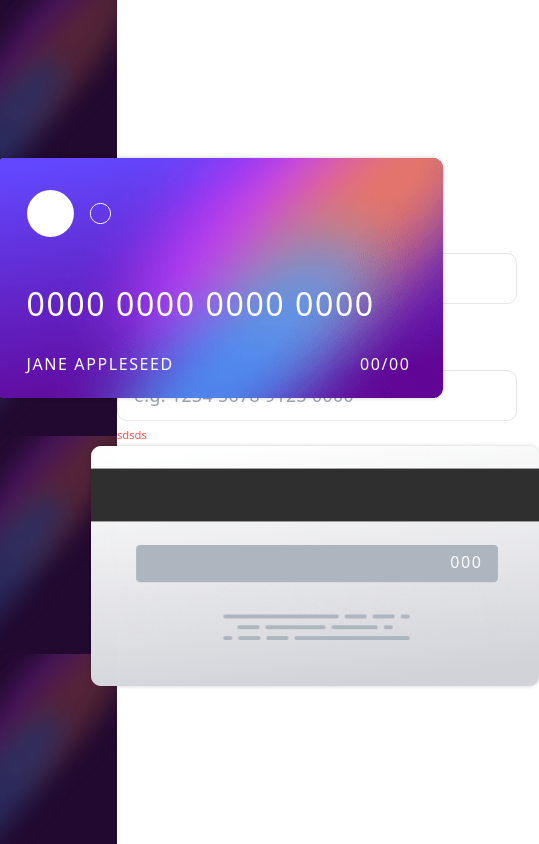
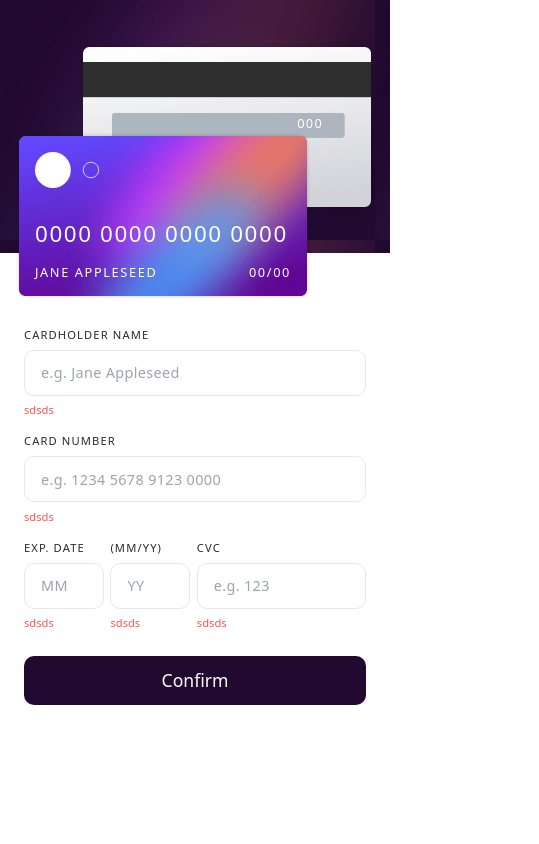
Before and after one commit to Honey-Macss/interactive-card-details-form, a React (Create React App) app: page / in a window 390 px wide. Shown: the whole page, 539 px wide, since content can reach past the window. Built offline with nearby package versions, Linux system fonts and the light colour scheme.

Commit message:
Media Queries

```diff
--- a/src/App.css
+++ b/src/App.css
@@ -11,7 +11,12 @@
 .cardWay{
   background: url("./Components/images/bg-main-desktop.png");
   background-size: contain;
+}
 
+@media only screen and (max-width: 1179px){
+  .cardWay{
+    background: url("./Components/images/bg-main-mobile.png");
+  }
 }
 
 
--- a/src/App.jsx
+++ b/src/App.jsx
@@ -6,7 +6,7 @@ import { BrowserRouter as Router, Routes, Route } from "react-router-dom"
 
 function App() {
   return (
-    <main className=" min-h-[100svh] grid grid-cols-[30%_1fr]">
+    <main className=" min-h-[100svh] grid grid-cols-[30%_1fr] lg1:grid-cols-[unset] lg1:grid-rows-[30%_1fr] ">
       <Cards />
       <Router>
         <Routes>
--- a/src/Components/Cards.jsx
+++ b/src/Components/Cards.jsx
@@ -6,14 +6,14 @@ import FrontCard from "./FrontCard";
 const Cards = () => {
   return (
     <div className= " cardWay grid place-content-center relative">
-        <div className=" w-[28rem] h-[15rem] relative left-[10rem] shadow-[rgba(0,_0,_0,_0.2)] shadow-[0px_0px_4px] rounded-[10px]">
-            <img className=" w-[28rem] h-[15rem]" src={front} alt="front-card" />
+        <div className=" w-[27rem] lg:w-[24rem] sm:w-[20rem] mi:w-[18rem] h-[14rem] sm:h-[10rem] lg:h-[12rem] relative left-[7rem] lg:left-[5rem] lg1:left-[0] sm1:left-[-2rem] mi1:left-[0] lg1:top-[13.3rem] sm:top-[12.1rem] lg1:z-[1] shadow-[rgba(0,_0,_0,_0.2)] shadow-[0px_0px_4px] rounded-[10px]">
+            <img className=" w-[27rem] lg:w-[24rem] sm:w-[20rem] mi:w-[18rem] h-[14rem] sm:h-[10rem] lg:h-[12rem]" src={front} alt="front-card" />
             <FrontCard />
         </div>
 
-        <div className=" w-[28rem] h-[15rem] mt-[3rem] relative left-[16rem] shadow-[rgba(0,_0,_0,_0.2)] shadow-[0px_0px_4px] rounded-[10px]">
-            <img className=" w-[28rem] h-[15rem] " src={back} alt="back-card" />
-            <p className=" font-normal text-white absolute top-[6.5rem] right-[3.5rem] tracking-widest">000</p>
+        <div className=" w-[27rem] lg:w-[24rem] sm:w-[20rem] mi:w-[18rem] h-[14rem] lg:h-[12rem] sm:h-[10rem] mt-[3rem] relative left-[10rem] lg:left-[7rem] lg1:left-[4rem] sm1:left-[2rem] mi1:left-[0] lg1:top-[-8.5rem] sm:top-[-6.5rem] shadow-[rgba(0,_0,_0,_0.2)] shadow-[0px_0px_4px] rounded-[10px]">
+            <img className=" w-[27rem] lg:w-[24rem] sm:w-[20rem] mi:w-[18rem] h-[14rem] lg:h-[12rem] sm:h-[10rem] " src={back} alt="back-card" />
+            <p className=" lg:text-[0.8rem] font-normal text-white absolute top-[5.1rem] right-[3rem] lg:top-[5.2rem] sm:top-[4.2rem] tracking-widest">000</p>
         </div>
     </div>
   )
--- a/src/Components/Completed.jsx
+++ b/src/Components/Completed.jsx
@@ -4,11 +4,11 @@ import check from "./images/icon-complete.svg";
 
 const Completed = () => {
   return (
-    <div className=" bg-[#ffffff] grid place-items-center">
-        <div className=" w-[25rem] grid place-items-center">
+    <div className=" bg-[#ffffff] grid place-items-center ml-[5rem] lg1:ml-[0] sm:px-[3rem] mi:px-[1.5rem] mi2:px-[0.7rem] mi:mb-[5rem]">
+        <div className=" w-[25rem] 2xl:w-[20rem] sm:w-[100%] grid place-items-center">
             <img src={check} alt="complete" />
-            <h1 className=" text-[#1d0929] mt-[2rem] text-[2rem] font-semibold tracking-widest">THANK YOU!</h1>
-            <p className=" text-[#8e8c90] my-[1.4rem] text-[1.1rem] font-medium tracking-wider">We've added your card details</p>
+            <h1 className=" text-[#1d0929] mt-[2rem] sm:mt-[1.7rem] text-[2rem] mi:text-[1.7rem] font-semibold tracking-widest">THANK YOU!</h1>
+            <p className=" text-[#8e8c90] my-[1.4rem] mi:-[1.0rem] text-[1.1rem] mi:text-[0.9rem] font-medium tracking-wider">We've added your card details</p>
             <Button buttonValue="Continue" />
         </div>
     </div>
--- a/src/Components/DetailInput.jsx
+++ b/src/Components/DetailInput.jsx
@@ -7,12 +7,12 @@ const DetailInput = () => {
   const placeHolders = ["e.g. Jane Appleseed", "e.g. 1234 5678 9123 0000", "MM", "YY", "e.g. 123"];
 
   return (
-    <div className=" bg-[#ffffff] flex justify-center items-center">
-        <form className=" w-[25rem]" >
+    <div className=" bg-[#ffffff] flex justify-center items-center sm:px-[3rem] mi:px-[1.5rem] mi2:px-[0.7rem] mi:mb-[5rem]">
+        <form className=" w-[25rem]  2xl:w-[20rem] sm:w-[100%] ml-[5rem] lg1:ml-[0]" >
           <Inputs label={labels[0]} placeHolders={placeHolders[0]} />
           <Inputs label={labels[1]} placeHolders={placeHolders[1]} />
 
-          <span className=" flex gap-[0.6rem]">
+          <span className=" flex gap-[0.6rem] mi:gap-[0.4rem]">
             <Inputs label={labels[2]} placeHolders={placeHolders[2]} width="w-[5rem]" />
             <Inputs label={labels[3]} placeHolders={placeHolders[3]} width="w-[5rem]" />
             <Inputs label={labels[4]} placeHolders={placeHolders[4]} width="w-[100%]" />
--- a/src/Components/FrontCard.jsx
+++ b/src/Components/FrontCard.jsx
@@ -2,10 +2,10 @@ import logo from "./images/card-logo.svg";
 
 const FrontCard = () => {
   return (
-    <div className=" p-[2rem] w-[28rem] h-[15rem] text-white absolute right-[0] top-[0] tracking-widest" >
-        <img src={logo} alt="card-logo" />
-        <p className=" text-[2rem] font-medium m-[2.7rem_0_1.5rem_0] ">0000 0000 0000 0000</p>
-        <span className=" flex justify-between">
+    <div className=" p-[1.7rem] lg:p-[1.2rem] sm:p-[1rem] w-[27rem] sm:w-[20rem] lg:w-[24rem] mi:w-[18rem] h-[14rem] lg:h-[12rem] sm:h-[10rem] text-white absolute right-[0] top-[0] tracking-widest" >
+        <img className=" lg:w-[4rem]" src={logo} alt="card-logo" />
+        <p className=" text-[2rem] lg:text-[1.4rem] font-medium m-[2.5rem_0_1.3rem_0] sm:m-[1.8rem_0_0.8rem_0] ">0000 0000 0000 0000</p>
+        <span className=" flex justify-between text-[0.8rem]">
             <p>JANE APPLESEED</p>
             <p>00/00</p>
         </span>
--- a/src/Components/Inputs.jsx
+++ b/src/Components/Inputs.jsx
@@ -1,8 +1,8 @@
 const Inputs = ({label, placeHolders, width}) => {
   return (
     <div className=" grid ">
-        <label htmlFor="" className=" mt-[1.1rem] text-[#2c2631] text-[0.8rem] tracking-widest font-medium">{label}</label>
-        <input className= {` ${width} mt-[0.4rem] text-[#2c2631] text-[1.1rem] border-[1px] hover:border-[#684e79] cursor-pointer outline-none rounded-[10px] p-[0.7rem_0_0.7rem_1rem] font-medium tracking-wide`} type="text" placeholder={placeHolders} />
+        <label htmlFor="" className=" mt-[1.1rem] mi:mt-[0.9rem] text-[#2c2631] text-[0.8rem] mi:text-[0.7rem] tracking-widest font-medium">{label}</label>
+        <input className= {` ${width} mt-[0.4rem] text-[#2c2631] text-[1.1rem] mi:text-[0.9rem] border-[1px] hover:border-[#684e79] cursor-pointer outline-none rounded-[10px] p-[0.7rem_0_0.7rem_1rem] font-medium tracking-wide`} type="text" placeholder={placeHolders} />
         <p className=" text-[hsl(0,_100%,_66%)] mt-[0.4rem] text-[0.7rem] font-medium">sdsds</p>
     </div>
   )
--- a/tailwind.config.js
+++ b/tailwind.config.js
@@ -3,6 +3,31 @@ module.exports = {
   content: ["./src/**/*.{html,js,jsx}"],
   theme: {
     extend: {},
+    screens: {
+      '2xl': {'max': '1097px'},
+      // => @media (max-width: 1097px) { ... }
+
+      'lg': {'max': '1000px'},
+      // => @media (max-width: 1000px) { ... }
+
+      'lg1': {'max': '855px'},
+      // => @media (max-width: 855px) { ... }
+
+      'sm': {'max': '550px'},
+      // => @media (max-width: 550px) { ... }
+
+      'sm1': {'max': '470px'},
+      // => @media (max-width: 470px) { ... }
+
+      'mi': {'max': '400px'},
+      // => @media (max-width: 400px) { ... }
+
+      'mi1': {'max': '360px'},
+      // => @media (max-width: 360px) { ... }
+
+      'mi2': {'max': '295px'},
+      // => @media (max-width: 295px) { ... }
+    },
   },
   plugins: [],
 }
```
